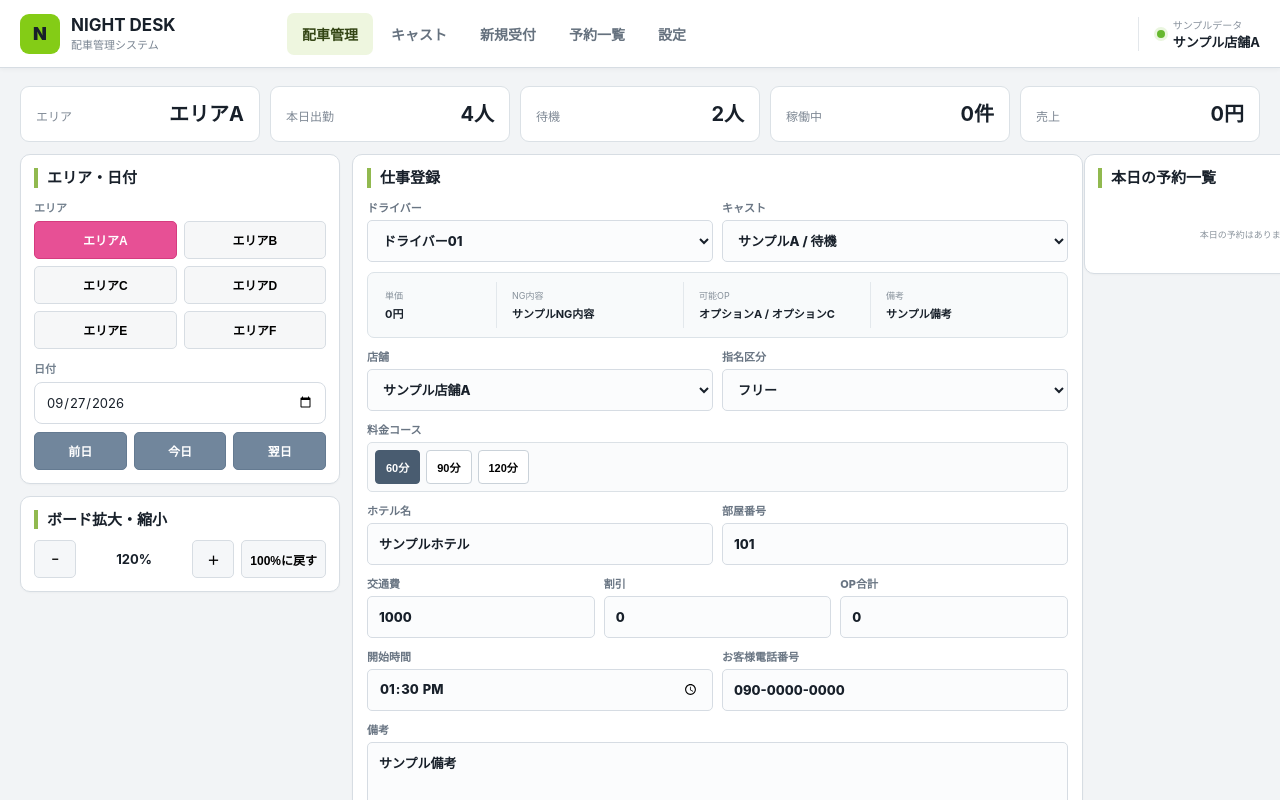
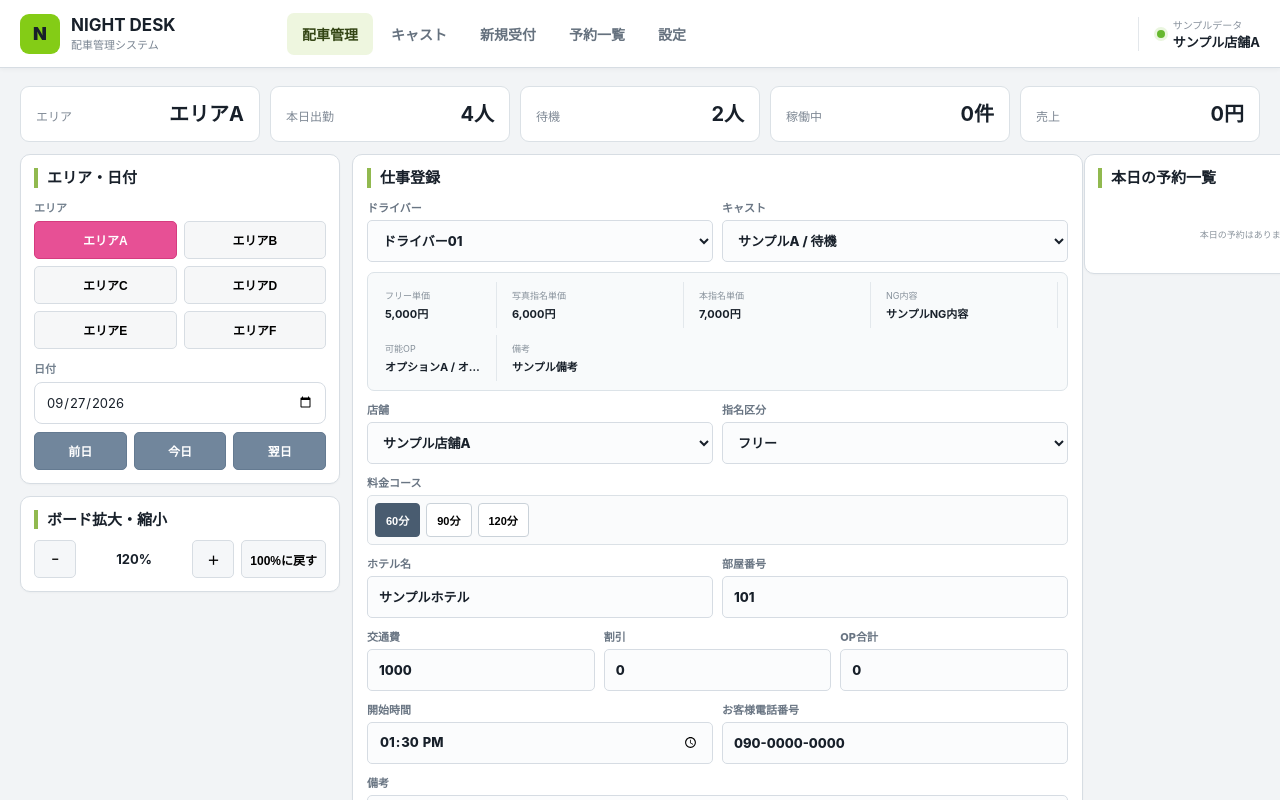
Before and after one commit to admozisan-design/night-desk, a Next.js app: page / in a window 1280 px wide. Shown: the top 800 px of the page. Built offline with nearby package versions, Linux system fonts and the light colour scheme.

Commit message:
Show three cast unit prices in work registration

```diff
--- a/app/page.tsx
+++ b/app/page.tsx
@@ -219,10 +219,18 @@ export default function DashboardPage(){
               </label>
             </div>
 
-            {selectedCast && <div className="selectedCastInfo">
+            {selectedCast && <div className="selectedCastInfo selectedCastInfoWide">
               <div>
-                <span>単価</span>
-                <strong>{new Intl.NumberFormat("ja-JP").format(selectedCast.unitPrice??0)}円</strong>
+                <span>フリー単価</span>
+                <strong>{new Intl.NumberFormat("ja-JP").format(selectedCast.freeUnitPrice??0)}円</strong>
+              </div>
+              <div>
+                <span>写真指名単価</span>
+                <strong>{new Intl.NumberFormat("ja-JP").format(selectedCast.photoUnitPrice??0)}円</strong>
+              </div>
+              <div>
+                <span>本指名単価</span>
+                <strong>{new Intl.NumberFormat("ja-JP").format(selectedCast.repeatUnitPrice??0)}円</strong>
               </div>
               <div>
                 <span>NG内容</span>
```
